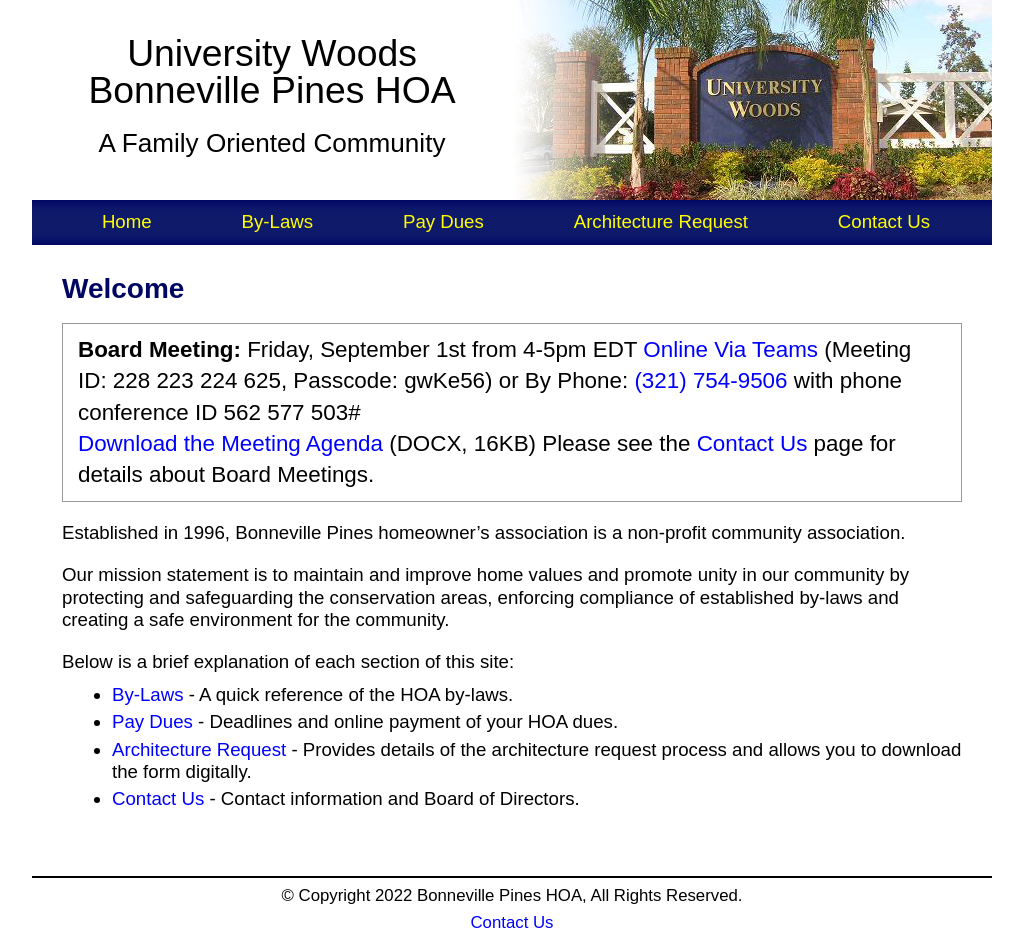
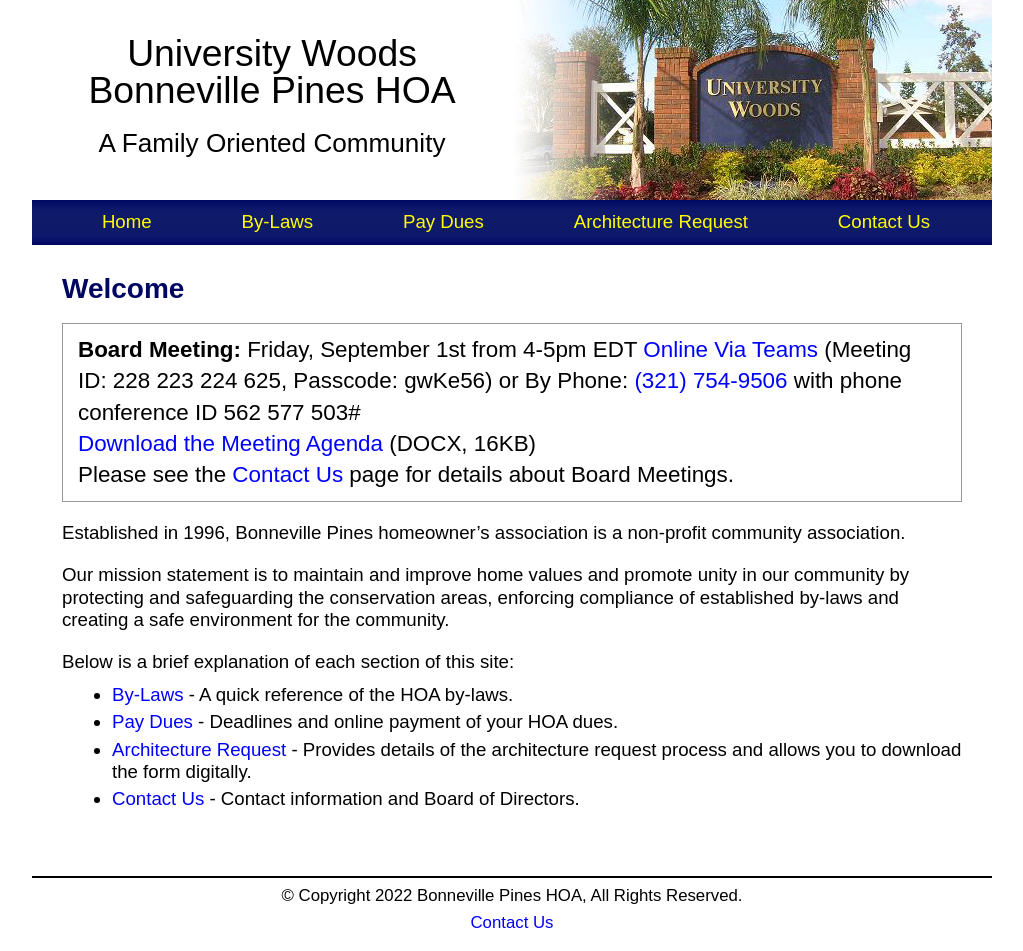
Before and after one commit to bphoa/website, a Jekyll site: the page built from index.md, in a window 1280 px wide. Shown: the whole page, without its empty margins (128-1151 px from the left). Built offline with Jekyll 4.4.1, drawn with Linux system fonts in a browser that asks for light colours.

```diff
--- a/index.md
+++ b/index.md
@@ -4,7 +4,7 @@ title: Welcome
 ---
 
 **Board Meeting:** Friday, September 1st from 4-5pm EDT [Online Via Teams](https://teams.microsoft.com/l/meetup-join/19%3ameeting_ZDdhYzQ1YTEtNjU4Yi00ODBlLTk5ZWQtNjEwM2ZjZjU3N2Zm%40thread.v2/0?context=%7b%22Tid%22%3a%22a1cf3136-ea50-4354-ad39-345d96aeab4c%22%2c%22Oid%22%3a%22f0ada0c0-6bc6-494a-94e2-e93bbd59498c%22%7d) (Meeting ID: 228 223 224 625, Passcode: gwKe56) or By Phone: <a href="tel:+13217549506">(321) 754-9506</a> with phone conference ID 562 577 503# \\
-[Download the Meeting Agenda]({{ site.url }}/assets/files/011390_BOD_agenda_0923.docx) (DOCX, 16KB)
+[Download the Meeting Agenda]({{ site.url }}/assets/files/011390_BOD_agenda_0923.docx) (DOCX, 16KB) \\
 Please see the [Contact Us](contact) page for details about Board Meetings.
 {: .alert}
 
```
